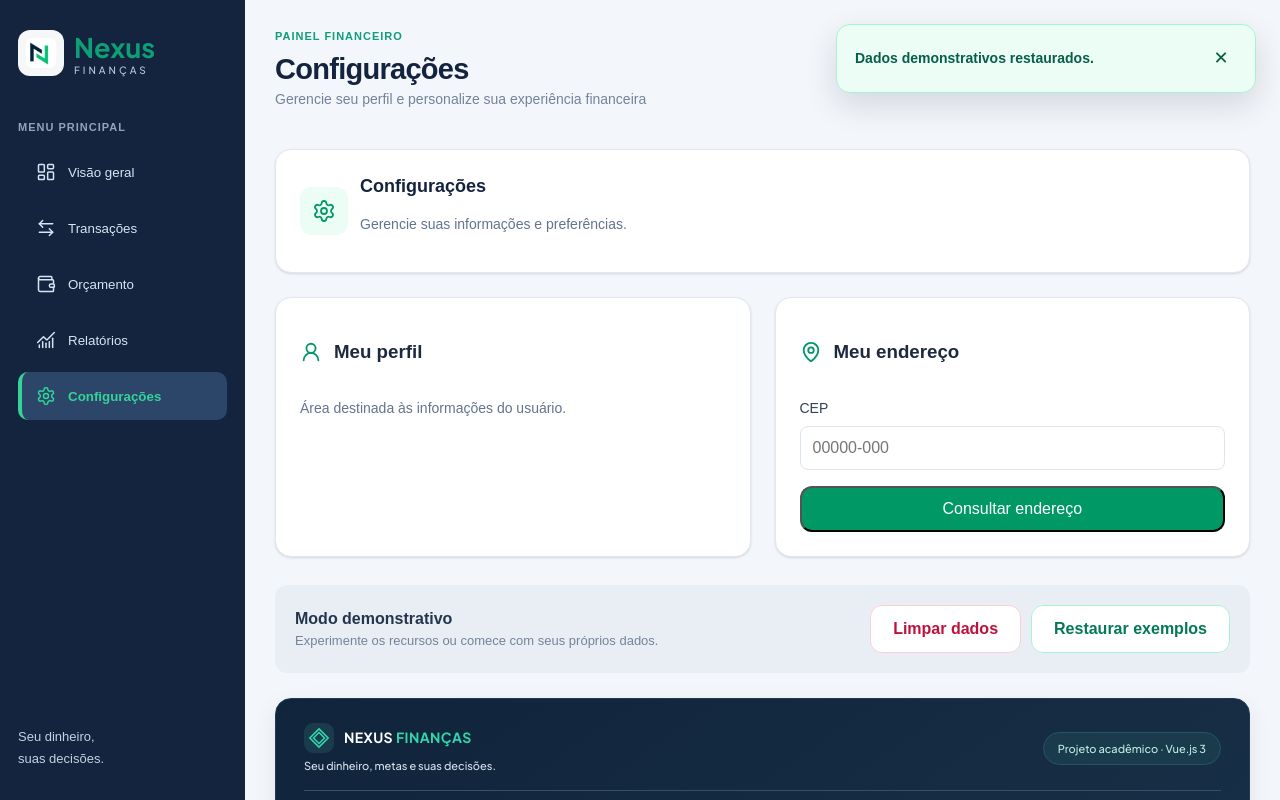
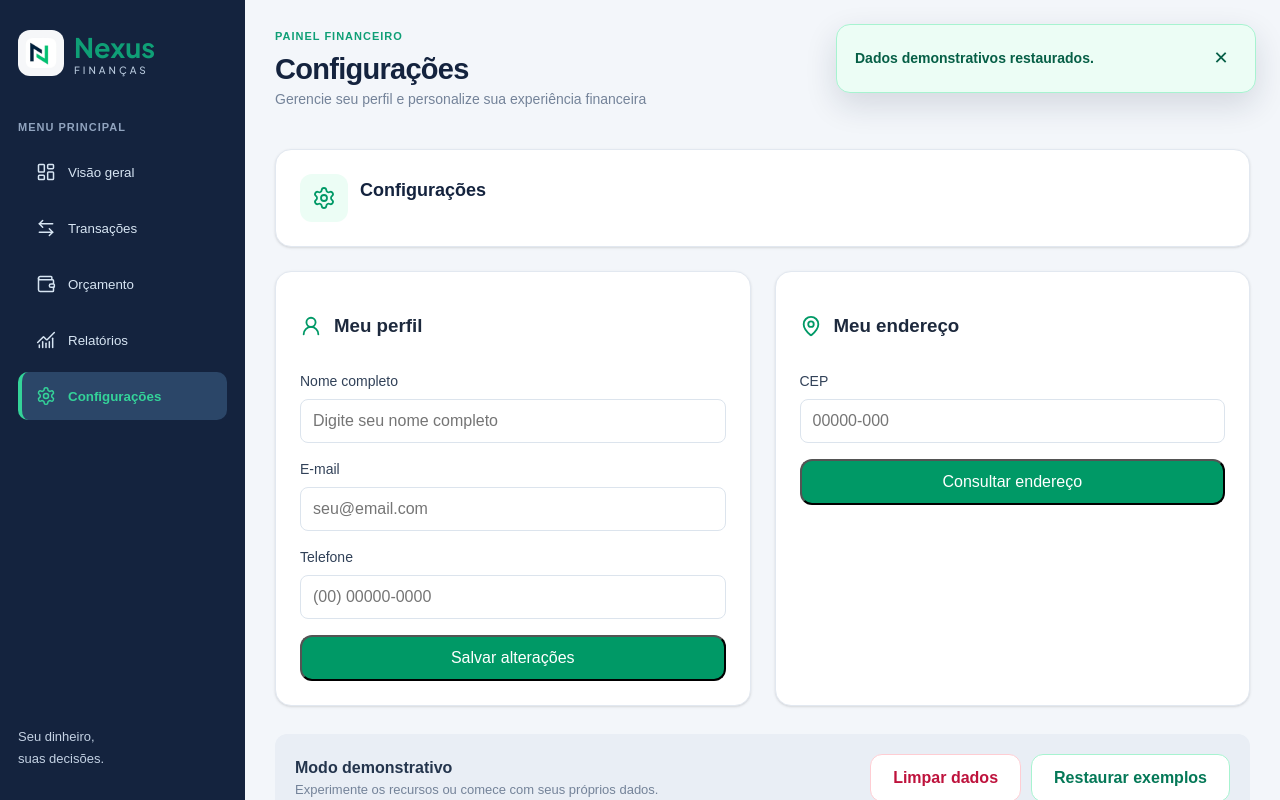
Before and after one commit to fabricioecon12-dev/vitejs-vite-eygm1ahr, a Vue app: page /configuracoes in a window 1280 px wide. Shown: the top 800 px of the page. Built offline with nearby package versions, Linux system fonts and the light colour scheme.

Commit message:
feat: adiciona gerenciamento de perfil nas configuracoes

```diff
--- /dev/null
+++ b/src/composables/usePerfil.js
@@ -0,0 +1,115 @@
+
+import { ref } from 'vue'
+
+// Chave exclusiva para os dados do perfil.
+// Não modificar a chave utilizada pelo módulo financeiro.
+const CHAVE_PERFIL = 'nexus-financas-perfil-v1'
+
+export function usePerfil() {
+  const perfil = ref({
+    nome: '',
+    email: '',
+    telefone: ''
+  })
+
+  const erroPerfil = ref('')
+  const sucessoPerfil = ref(false)
+  const campoInvalido = ref('')
+
+  function carregarPerfil() {
+    erroPerfil.value = ''
+
+    try {
+      const dadosSalvos = localStorage.getItem(CHAVE_PERFIL)
+
+      if (dadosSalvos === null) {
+        return
+      }
+
+      const dados = JSON.parse(dadosSalvos)
+
+      if (
+        !dados ||
+        typeof dados !== 'object' ||
+        Array.isArray(dados) ||
+        typeof dados.nome !== 'string' ||
+        typeof dados.email !== 'string' ||
+        typeof dados.telefone !== 'string'
+      ) {
+        throw new Error('Dados do perfil inválidos.')
+      }
+
+      perfil.value = {
+        nome: dados.nome,
+        email: dados.email,
+        telefone: dados.telefone
+      }
+    } catch {
+      erroPerfil.value =
+        'Não foi possível recuperar os dados do perfil. ' +
+        'Os dados armazenados foram preservados.'
+    }
+  }
+
+  function salvarPerfil() {
+    erroPerfil.value = ''
+    campoInvalido.value = ''
+    sucessoPerfil.value = false
+
+    const nome = perfil.value.nome.trim()
+    const email = perfil.value.email.trim()
+    const telefone = perfil.value.telefone.trim()
+    const telefoneNumeros = telefone.replace(/\D/g, '')
+
+    if (!nome) {
+      campoInvalido.value = 'nome'
+      erroPerfil.value = 'Informe seu nome completo.'
+      return false
+    }
+
+    if (!/^[^\s@]+@[^\s@]+\.[^\s@]+$/.test(email)) {
+      campoInvalido.value = 'email'
+      erroPerfil.value = 'Informe um e-mail válido.'
+      return false
+    }
+
+    if (!/^\d{10,11}$/.test(telefoneNumeros)) {
+      campoInvalido.value = 'telefone'
+      erroPerfil.value =
+        'Informe um telefone brasileiro com DDD.'
+      return false
+    }
+
+    const dadosValidados = {
+      nome,
+      email,
+      telefone
+    }
+
+    try {
+      localStorage.setItem(
+        CHAVE_PERFIL,
+        JSON.stringify(dadosValidados)
+      )
+
+      perfil.value = dadosValidados
+      sucessoPerfil.value = true
+      return true
+    } catch {
+      erroPerfil.value =
+        'Não foi possível salvar o perfil. ' +
+        'Verifique o armazenamento do navegador.'
+      return false
+    }
+  }
+
+  carregarPerfil()
+
+  return {
+    perfil,
+    erroPerfil,
+    sucessoPerfil,
+    campoInvalido,
+    salvarPerfil
+  }
+}
--- a/src/pages/ConfiguracoesPage.vue
+++ b/src/pages/ConfiguracoesPage.vue
@@ -3,6 +3,15 @@
 import { ref } from 'vue'
 import { Settings, UserRound, MapPin } from 'lucide-vue-next'
 import { consultarCEP } from '../services/viacepService.js'
+import { usePerfil } from '../composables/usePerfil.js'
+
+const {
+  perfil,
+  erroPerfil,
+  sucessoPerfil,
+  campoInvalido,
+  salvarPerfil
+} = usePerfil()
 
 const cep = ref('')
 const endereco = ref(null)
@@ -46,9 +55,6 @@ async function buscarEndereco() {
           <h2 class="text-xl font-bold text-slate-800">
             Configurações
           </h2>
-          <p class="text-sm text-slate-500">
-            Gerencie suas informações e preferências.
-          </p>
         </div>
       </div>
     </div>
@@ -62,9 +68,173 @@ async function buscarEndereco() {
           </h3>
         </div>
 
-        <p class="text-sm text-slate-500">
-          Área destinada às informações do usuário.
-        </p>
+        <form
+  class="space-y-4"
+  novalidate
+  @submit.prevent="salvarPerfil"
+>
+  <!-- Nome completo -->
+  <div>
+    <label
+      for="perfil-nome"
+      class="mb-2 block text-sm font-medium text-slate-700"
+    >
+      Nome completo
+    </label>
+
+
+<input
+  id="perfil-nome"
+  v-model="perfil.nome"
+  type="text"
+  autocomplete="name"
+  placeholder="Digite seu nome completo"
+  required
+  class="w-full rounded-xl border bg-slate-50 px-4 py-3 text-sm text-slate-800 outline-none transition focus:ring-2"
+
+:class="{
+  '!border-red-500 !bg-red-50 focus:!border-red-500 focus:!ring-red-200':
+    campoInvalido === 'nome',
+  'border-slate-200 focus:border-emerald-500 focus:ring-emerald-100':
+    campoInvalido !== 'nome'
+}"
+
+
+  :aria-invalid="campoInvalido === 'nome'"
+  :aria-describedby="
+    campoInvalido === 'nome'
+      ? 'erro-perfil-nome'
+      : undefined
+  "
+/>
+
+<p
+  v-if="campoInvalido === 'nome'"
+  id="erro-perfil-nome"
+  role="alert"
+  class="mt-1 text-sm text-red-600"
+>
+  {{ erroPerfil }}
+</p>
+
+  </div>
+
+  <!-- E-mail -->
+  <div>
+    <label
+      for="perfil-email"
+      class="mb-2 block text-sm font-medium text-slate-700"
+    >
+      E-mail
+    </label>
+
+
+<input
+  id="perfil-email"
+  v-model="perfil.email"
+  type="email"
+  autocomplete="email"
+  placeholder="seu@email.com"
+  required
+  class="w-full rounded-xl border bg-slate-50 px-4 py-3 text-sm text-slate-800 outline-none transition focus:ring-2"
+  :class="{
+    '!border-red-500 !bg-red-50 focus:!border-red-500 focus:!ring-red-200':
+      campoInvalido === 'email',
+    'border-slate-200 focus:border-emerald-500 focus:ring-emerald-100':
+      campoInvalido !== 'email'
+  }"
+  :aria-invalid="campoInvalido === 'email'"
+  :aria-describedby="
+    campoInvalido === 'email'
+      ? 'erro-perfil-email'
+      : undefined
+  "
+/>
+
+<p
+  v-if="campoInvalido === 'email'"
+  id="erro-perfil-email"
+  role="alert"
+  class="mt-1 text-sm text-red-600"
+>
+  {{ erroPerfil }}
+</p>
+
+  </div>
+
+  <!-- Telefone -->
+  <div>
+    <label
+      for="perfil-telefone"
+      class="mb-2 block text-sm font-medium text-slate-700"
+    >
+      Telefone
+    </label>
+
+
+<input
+  id="perfil-telefone"
+  v-model="perfil.telefone"
+  type="tel"
+  autocomplete="tel"
+  placeholder="(00) 00000-0000"
+  required
+  class="w-full rounded-xl border bg-slate-50 px-4 py-3 text-sm text-slate-800 outline-none transition focus:ring-2"
+  :class="{
+    '!border-red-500 !bg-red-50 focus:!border-red-500 focus:!ring-red-200':
+      campoInvalido === 'telefone',
+    'border-slate-200 focus:border-emerald-500 focus:ring-emerald-100':
+      campoInvalido !== 'telefone'
+  }"
+  :aria-invalid="campoInvalido === 'telefone'"
+  :aria-describedby="
+    campoInvalido === 'telefone'
+      ? 'erro-perfil-telefone'
+      : undefined
+  "
+/>
+
+<p
+  v-if="campoInvalido === 'telefone'"
+  id="erro-perfil-telefone"
+  role="alert"
+  class="mt-1 text-sm text-red-600"
+>
+  {{ erroPerfil }}
+</p>
+
+  </div>
+
+  <!-- Botão salvar -->
+  <button
+    type="submit"
+    class="w-full rounded-xl bg-emerald-600 px-4 py-3 text-sm font-semibold text-white transition hover:bg-emerald-700"
+  >
+    Salvar alterações
+  </button>
+</form>
+
+<!-- Mensagem de erro -->
+<div
+  v-if="erroPerfil && !campoInvalido"
+  role="alert"
+  class="mt-4 rounded-xl border border-red-200 bg-red-50 p-4"
+>
+  <p class="text-sm font-medium text-red-700">
+    {{ erroPerfil }}
+  </p>
+</div>
+
+<!-- Mensagem de sucesso -->
+<div
+  v-if="sucessoPerfil"
+  role="status"
+  class="mt-4 rounded-xl border border-emerald-200 bg-emerald-50 p-4"
+>
+  <p class="text-sm font-medium text-emerald-700">
+    Perfil atualizado com sucesso!
+  </p>
+</div>
       </article>
 
       <article class="rounded-2xl border border-slate-200 bg-white p-6 shadow-sm">
```
Also changed, not shown: 1 other file (tests, documents, lock files or other folders).
